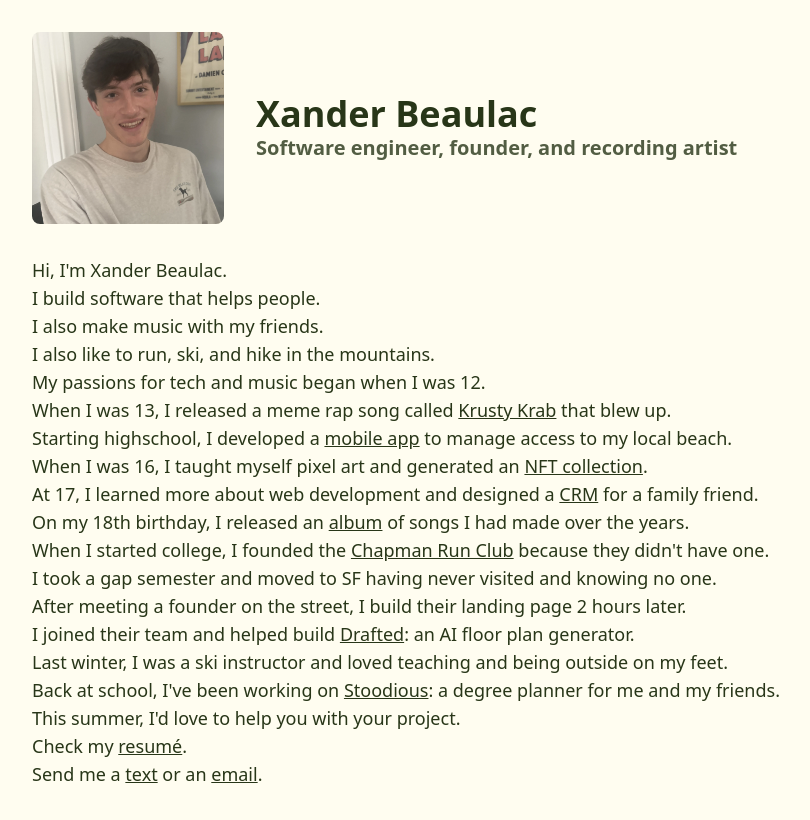
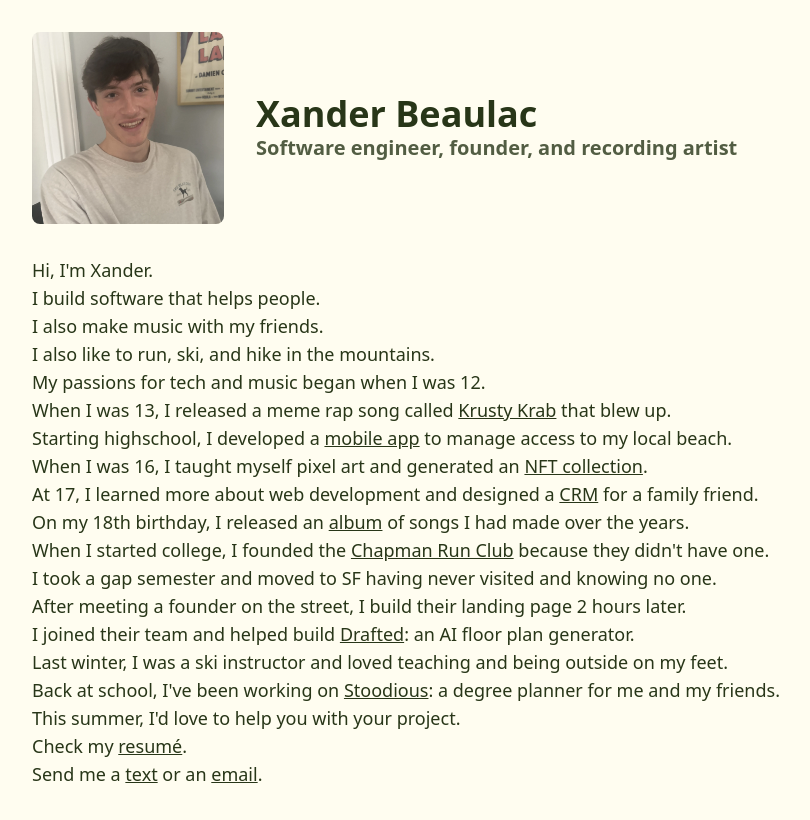
Before and after one commit to xbeaulac/xander-beaulac, a Next.js app: page / in a window 1280 px wide. Shown: the whole page, without its empty margins (234-1044 px from the left). Built offline with nearby package versions, Linux system fonts and the light colour scheme.

Commit message:
change text

```diff
--- a/app/page.tsx
+++ b/app/page.tsx
@@ -19,7 +19,7 @@ export default function Home() {
             </div>
           </div>
         </div>
-        Hi, I&apos;m Xander Beaulac.
+        Hi, I&apos;m Xander.
         <br />
         I build software that helps people.
         <br />
```
